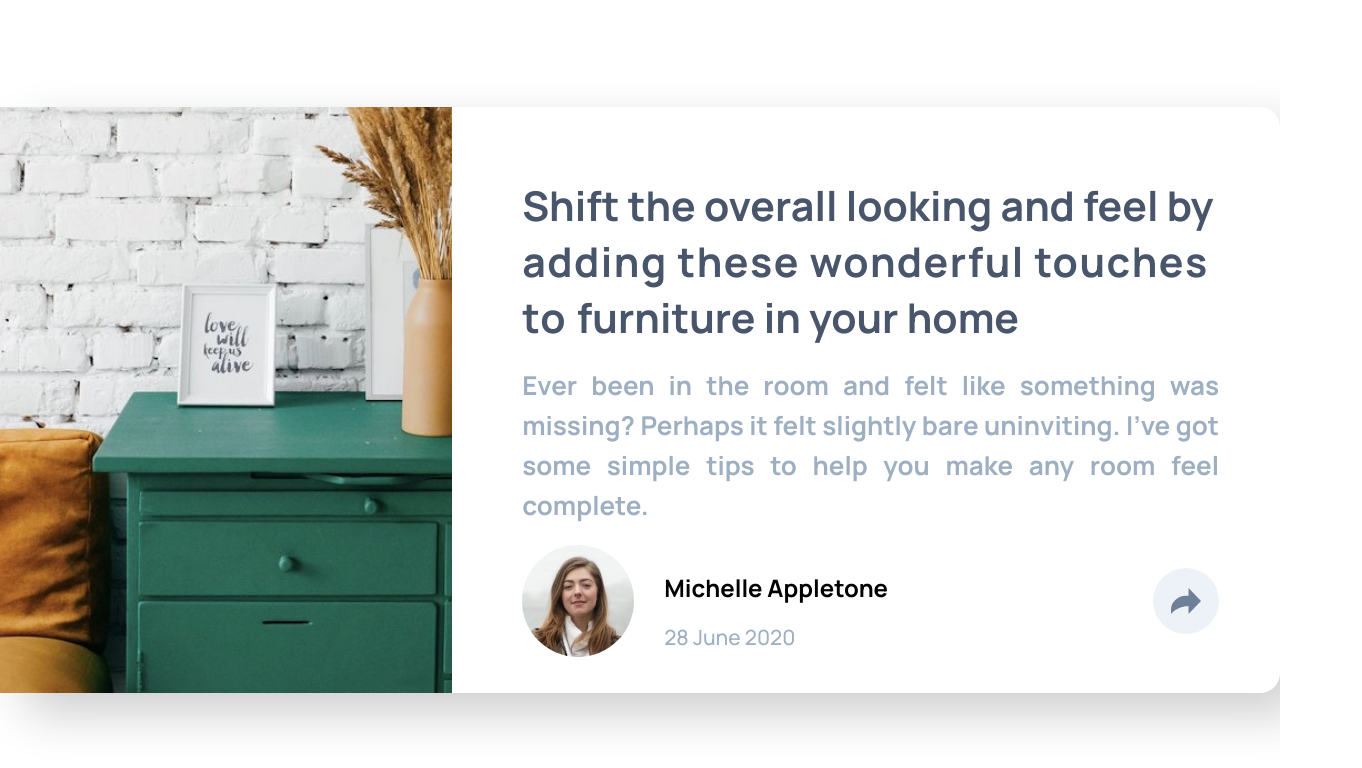
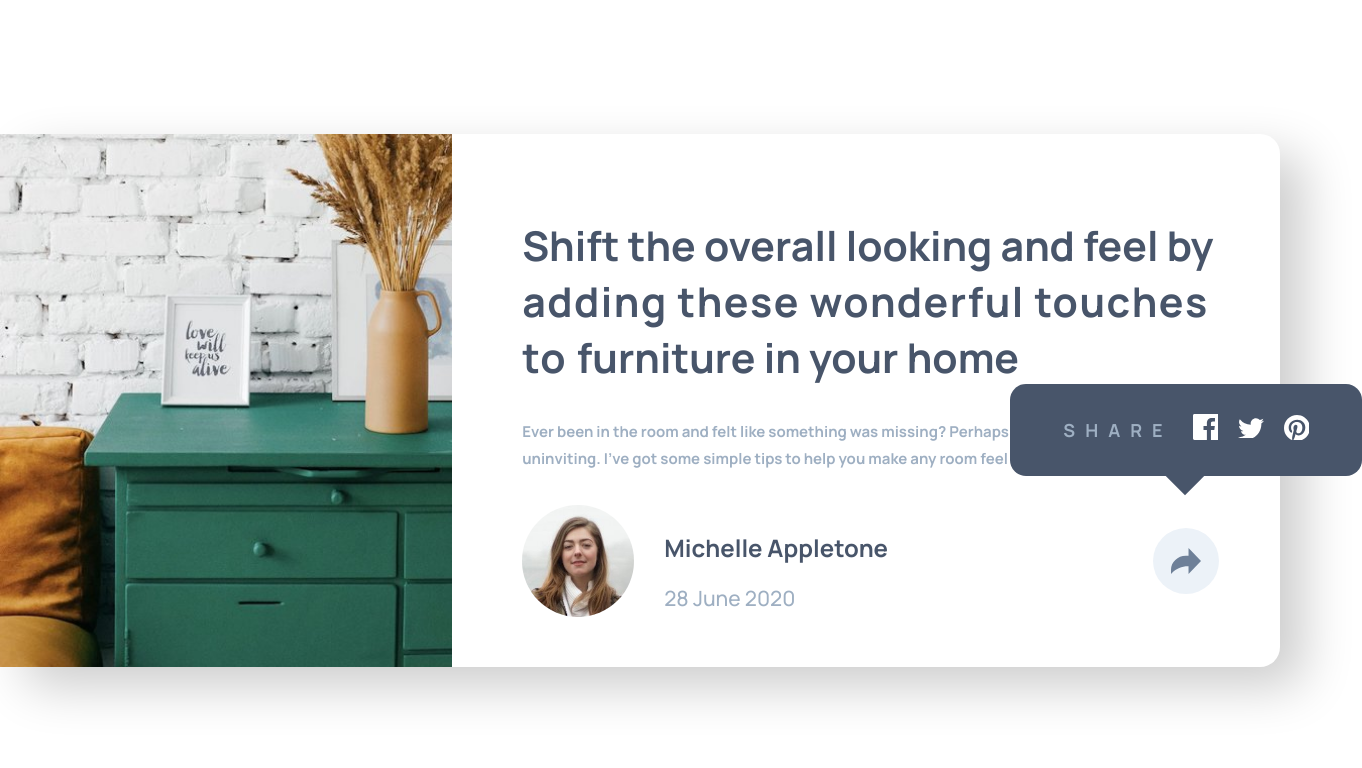
Before and after one commit to frontend-mentor-vt/Article-preview-component, a React (Create React App) app: page / in a window 1280 px wide. Shown: the top 768 px of the page, 1362 px wide, since content can reach past the window. Built offline with nearby package versions, Linux system fonts and the light colour scheme.

Commit message:
adaptive process..

```diff
--- a/src/App.js
+++ b/src/App.js
@@ -1,17 +1,24 @@
 import MainComponent from "./components/main/MainComponent";
+import { useState } from "react";
 import styled from "styled-components";
-import { useState } from "react";
 
 const AppWrapper = styled.div`
   max-width: 1440px;
-  width: 100%;
   margin: 0 auto;
   display: flex;
   justify-content: center;
   align-items: center;
   height: 100vh;
+  background-color: white;
+
+  @media screen and (max-width: 500px) {
+    & {
+      height: auto;
+      display: block;
+      box-shadow: none;
+    }
+  }
 `;
-
 function App() {
   const [isOpened, setIsOpened] = useState(false);
 
--- a/src/components/main/MainComponent.jsx
+++ b/src/components/main/MainComponent.jsx
@@ -1,17 +1,17 @@
 /* eslint-disable react/style-prop-object */
 import React from "react";
 import Modal from "../modal/Modal";
+import useMediaQuery from "../../hooks/mediaQuery";
 import {
   BottomWrapp,
   ContentContainer,
   RightSide,
 } from "./StyledMainComponent";
+
 const MainComponent = (props) => {
   const { isOpened, handleModal } = props;
-
-  const changeBackground = () => {};
+  const { screenWidth } = useMediaQuery();
   return (
-    <>
     <ContentContainer>
       <div className="image-wrapp">
         <img className="main-image" src="/images/drawers.jpg" alt="" />
@@ -26,9 +26,9 @@ const MainComponent = (props) => {
           furniture in your home
         </h1>
         <p className="description">
-            Ever been in the room and felt like something was missing? Perhaps
-            it felt slightly bare uninviting. I've got some simple tips to help
-            you make any room feel complete.
+          Ever been in the room and felt like something was missing? Perhaps it
+          felt slightly bare uninviting. I've got some simple tips to help you
+          make any room feel complete.
         </p>
 
         <BottomWrapp>
@@ -43,16 +43,17 @@ const MainComponent = (props) => {
               <p className="data">28 June 2020</p>
             </div>
           </div>
-            <div className="wrapper">
+          <div className="share-icon-total-wrapp">
             <div
               className={
                 isOpened ? "icon-share-wrapp-back" : "icon-share-wrapp-main"
               }
               onClick={handleModal}
             >
-                {isOpened ? (
+              {isOpened === false && screenWidth <= 1000 ? (
                 <>
                   <svg
+                    className="arrow-icon"
                     xmlns="http://www.w3.org/2000/svg"
                     width="30"
                     height="26"
@@ -67,7 +68,9 @@ const MainComponent = (props) => {
                   <Modal />
                 </>
               ) : (
+                <>
                   <svg
+                    className="arrow-icon"
                     xmlns="http://www.w3.org/2000/svg"
                     width="30"
                     height="26"
@@ -79,13 +82,14 @@ const MainComponent = (props) => {
                       />
                     </g>
                   </svg>
+                  <Modal />
+                </>
               )}
             </div>
           </div>
         </BottomWrapp>
       </RightSide>
     </ContentContainer>
-    </>
   );
 };
 
--- a/src/components/main/StyledMainComponent.jsx
+++ b/src/components/main/StyledMainComponent.jsx
@@ -11,6 +11,20 @@ export const ContentContainer = styled.div`
   }
   .main-image {
     height: 100%;
+  }
+
+  @media screen and (max-width: 500px) {
+    & {
+      flex-direction: column;
+    }
+    .main-image {
+      max-width: 100%;
+    }
+
+    .image-wrapp {
+      overflow: hidden;
+      width: 100%;
+    }
   }
 `;
 
@@ -34,14 +48,30 @@ export const RightSide = styled.div`
     max-width: 737px;
     line-height: 40px;
   }
-
-  .bottom-image-wrapp {
-    display: flex;
-    align-items: center;
-    gap: 30px;
+  .avatar-name {
+    color: hsl(217, 19%, 35%);
   }
   .sub-title {
     letter-spacing: 1.5px;
+  }
+
+  @media screen and (max-width: 500px) {
+    & {
+      padding: 35px;
+      gap: 16px;
+    }
+    .title {
+      font-size: 19px;
+      line-height: 32px;
+    }
+    .sub-title {
+      letter-spacing: normal;
+    }
+  }
+  .description {
+    font-size: 15px;
+    line-height: 27px;
+    text-align: left;
   }
 `;
 
@@ -51,8 +81,6 @@ export const BottomWrapp = styled.div`
   align-items: center;
 
   .icon-share-wrapp-main {
-    /* margin-right: 30px; */
-
     width: 66px;
     height: 66px;
     display: flex;
@@ -72,10 +100,14 @@ export const BottomWrapp = styled.div`
     background-color: hsl(214, 17%, 51%);
     cursor: pointer;
   }
-  .wrapper {
+  .share-icon-total-wrapp {
     position: relative;
   }
-
+  .bottom-image-wrapp {
+    display: flex;
+    align-items: center;
+    gap: 30px;
+  }
   .bottom-image {
     width: 112px;
     height: 112px;
@@ -85,4 +117,34 @@ export const BottomWrapp = styled.div`
     color: hsl(212, 23%, 69%);
     font-size: 21px;
   }
+
+  @media screen and (max-width: 500px) {
+    .bottom-image-wrapp {
+      gap: 18px;
+    }
+    .bottom-image {
+      width: 60px;
+      height: 60px;
+    }
+    .avatar-name {
+      font-size: 16px;
+      margin: 0;
+    }
+    .data {
+      font-size: 15px;
+    }
+    .arrow-icon {
+      transform: scale(0.6);
+    }
+
+    .icon-share-wrapp-main,
+    .icon-share-wrapp-back {
+      width: 40px;
+      height: 40px;
+    }
+    .share-icon-total-wrapp {
+      /* position: initial; */
+      display: none;
+    }
+  }
 `;
--- a/src/components/modal/Modal.jsx
+++ b/src/components/modal/Modal.jsx
@@ -1,10 +1,15 @@
-import { ModalWrapp } from "./StyledModal";
+import { MediaModalWrapp, MainModalWrapp } from "./StyledModal";
+import useMediaQuery from "../../hooks/mediaQuery";
+
 const Modal = () => {
   const stopPropagation = (event) => {
     event.stopPropagation();
   };
+  const { screenWidth } = useMediaQuery();
   return (
-    <ModalWrapp onClick={stopPropagation}>
+    <>
+      {screenWidth >= 500 ? (
+        <MainModalWrapp onClick={stopPropagation}>
           <p className="text">Share</p>
           <div className="icons-wrapp">
             <a
@@ -29,7 +34,51 @@ const Modal = () => {
               <img src="/images/icon-pinterest.svg" alt="" />
             </a>
           </div>
-    </ModalWrapp>
+        </MainModalWrapp>
+      ) : (
+        <MediaModalWrapp>
+          <div className="left-side-wrapper">
+            <p className="text">Share</p>
+            <a
+              href="https://www.facebook.com/"
+              target="_blank"
+              rel="noopener noreferrer"
+            >
+              <img src="/images/icon-facebook.svg" alt="" />
+            </a>
+            <a
+              href="https://twitter.com/?lang=en"
+              target="_blank"
+              rel="noopener noreferrer"
+            >
+              <img src="/images/icon-twitter.svg" alt="" />
+            </a>
+            <a
+              href="https://www.pinterest.co.uk/"
+              target="_blank"
+              rel="noopener noreferrer"
+            >
+              <img src="/images/icon-pinterest.svg" alt="" />
+            </a>
+          </div>
+          <div className="share-icon-wrapp">
+            <svg
+              className="arrow-icon"
+              xmlns="http://www.w3.org/2000/svg"
+              width="30"
+              height="26"
+            >
+              <g transform="scale(2)">
+                <path
+                  fill="#FFFFFF"
+                  d="M15 6.495L8.766.014V3.88H7.441C3.33 3.88 0 7.039 0 10.936v2.049l.589-.612C2.59 10.294 5.422 9.11 8.39 9.11h.375v3.867L15 6.495z"
+                />
+              </g>
+            </svg>
+          </div>
+        </MediaModalWrapp>
+      )}
+    </>
   );
 };
 
--- a/src/components/modal/StyledModal.jsx
+++ b/src/components/modal/StyledModal.jsx
@@ -1,9 +1,9 @@
 import styled from "styled-components";
 
-export const ModalWrapp = styled.div`
+export const MainModalWrapp = styled.div`
   position: absolute;
   bottom: 118px;
-  padding: 30px 23px 30px 14px;
+  padding: 30px 11px 30px 11px;
   gap: 20px;
   width: 330px;
   background-color: hsl(217, 19%, 35%);
@@ -38,3 +38,23 @@ export const ModalWrapp = styled.div`
     transform: rotate(45deg);
   }
 `;
+
+export const MediaModalWrapp = styled(MainModalWrapp)`
+  justify-content: space-between;
+
+  .left-side-wrapper {
+    display: flex;
+    align-items: center;
+    gap: 10px;
+  }
+  .share-icon-wrapp {
+    width: 40px;
+    height: 40px;
+    display: flex;
+    justify-content: center;
+    align-items: center;
+    border-radius: 50%;
+    background-color: hsl(214, 17%, 51%);
+    cursor: pointer;
+  }
+`;
--- /dev/null
+++ b/src/hooks/mediaQuery.jsx
@@ -0,0 +1,25 @@
+import { useState, useEffect } from "react";
+
+const useMediaQuery = () => {
+  const [windowSize, setWindowSize] = useState({
+    screenWidth: window.innerWidth,
+    screenHeight: window.innerHeight,
+  });
+
+  useEffect(() => {
+    const handleResize = () => {
+      setWindowSize({
+        screenWidth: window.innerWidth,
+        screenHeight: window.innerHeight,
+      });
+    };
+    window.addEventListener("resize", handleResize);
+
+    return () => {
+      window.removeEventListener("resize", handleResize);
+    };
+  }, []);
+  return windowSize;
+};
+
+export default useMediaQuery;
--- a/src/index.js
+++ b/src/index.js
@@ -12,7 +12,12 @@ const GlobalStyles = createGlobalStyle`
   p,h1,div{
     margin: 0;
   };
-
+ @media screen and (max-width:500px) {
+  body{
+    background-color: hsl(210, 46%, 95%);
+    padding: 100px 40px 100px 40px;
+  }
+ }
 `;
 const root = ReactDOM.createRoot(document.getElementById("root"));
 root.render(
```
Lines whose indentation alone changed are shown as unchanged.
